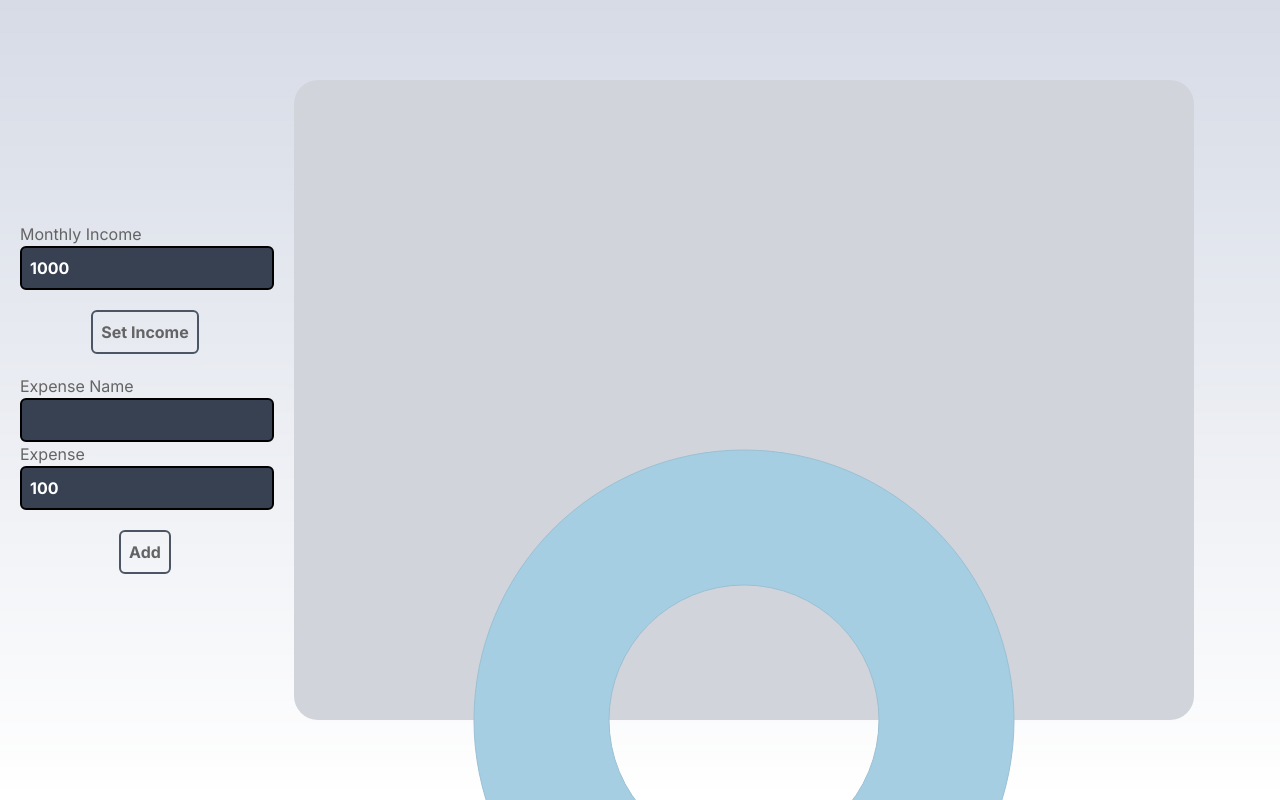
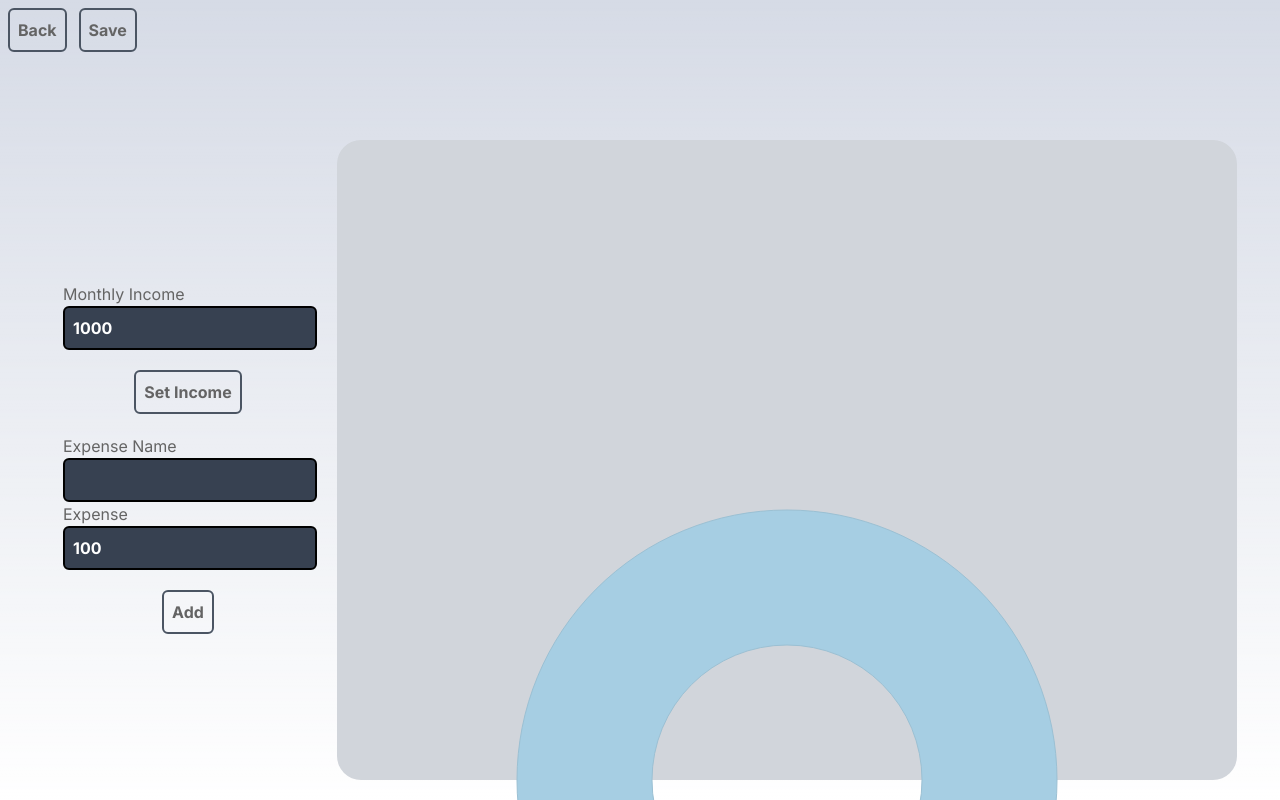
Before and after one commit to posthello-code/budgetizer, a Next.js app: page /budget in a window 1280 px wide. Shown: the top 800 px of the page. Built offline with nearby package versions, Linux system fonts and the light colour scheme.

Commit message:
remainder of server interactions

```diff
--- /dev/null
+++ b/app/budget/[id]/budgetData.tsx
@@ -0,0 +1,22 @@
+import axios from "axios";
+import useSWR from "swr";
+const fetcher = (url: string) => {
+  if (!url.includes("undefined")) {
+    return axios.get(url).then((res) => {
+      console.log(res.data);
+      return res.data;
+    });
+  } else {
+    return new Error("Error");
+  }
+};
+
+export default function useBudget(id: String) {
+  const { data, error, isLoading } = useSWR(
+    id ? "https://budgetizer.onrender.com/budgets/" + id : null,
+    fetcher,
+    {}
+  );
+  // render data
+  return { data, isLoading, isError: error };
+}
--- /dev/null
+++ b/app/budget/[id]/page.tsx
@@ -0,0 +1,7 @@
+"use client";
+import { useRouter } from "next/navigation";
+
+export default function Page(options: { params: { id: String } }) {
+  const router = useRouter();
+  router.push("/budget?id=" + options.params.id);
+}
--- a/app/budget/page.tsx
+++ b/app/budget/page.tsx
@@ -1,34 +1,74 @@
 "use client";
-
 import React, { useEffect, useState } from "react";
 import { Controls } from "./controls";
 import { BudgetPie } from "./budget-pie";
 import Link from "next/link";
+import axios from "axios";
+import useBudget from "./[id]/budgetData";
 
-export default function Home() {
+export default function BudgetPage(options: any) {
+  const [isSaving, setIsSaving] = useState<boolean>(false);
+  const [loadedOnce, setLoadedOnce] = useState<boolean>(false);
+  const { data, isLoading, isError } = useBudget(options.searchParams.id);
   const [monthlyIncome, setMonthlyIncome] = useState<number>(1000.0);
   const [expenses, setExpenses] = useState<
     [{ id: String; value: number; label: String }] | []
   >([]);
-  const [isSmallScreen, setIsSmallScreen] = useState<boolean>(true);
+  let [isSmallScreen, setIsSmallScreen] = useState<boolean>(true);
 
   const onResize = () => {
     setIsSmallScreen(window.innerWidth < 1024);
   };
 
   useEffect(() => {
+    // only load the data once to avoid race condition
+    if (!loadedOnce && data && data?.data.monthlyIncome !== monthlyIncome) {
+      setMonthlyIncome(data.data.monthlyIncome);
+    }
+    if (!loadedOnce && data && data?.data.expenses !== expenses) {
+      setExpenses(data.data.expenses);
+      setLoadedOnce(true);
+    }
+
     window.addEventListener("resize", onResize);
     onResize();
   });
 
+  if (options.searchParams.id) {
+    if (isLoading) return <div>Loading...</div>;
+    if (isError) return <div>Error...</div>;
+  }
+
   return (
     <main style={{ height: "100vh" }}>
-      {
-        // TODO: uncomment once data loading can be done using budget name and passphrase
-        /* <button className="p-1">
-        <Link href="/">Back</Link>
-      </button> */
-      }
+      <div id="budget-top-buttons" className="p-1">
+        {isSaving && <div>LOADING...</div>}
+        <button className="btn-primary">
+          <Link href="/">Back</Link>
+        </button>
+        <button
+          className="btn-primary"
+          onClick={async () => {
+            const budgetData = {
+              data: { monthlyIncome: monthlyIncome, expenses: expenses },
+            };
+            const req = axios.post(
+              "https://budgetizer.onrender.com/budgets",
+              budgetData,
+              { headers: { "Content-Type": "application/json" } }
+            );
+            setIsSaving(true);
+            const results = await Promise.resolve(req);
+            alert(
+              `To load your data in the future, enter the following ID on the home page ${results.data._id} `
+            );
+            setIsSaving(false);
+          }}
+        >
+          Save
+        </button>
+      </div>
+
       <div
         id="primary-view"
         style={{
@@ -36,6 +76,7 @@ export default function Home() {
           flex: 1,
           flexDirection: isSmallScreen ? "column" : "row",
           alignItems: "center",
+          justifyContent: "center",
           height: "100%",
         }}
       >
```
